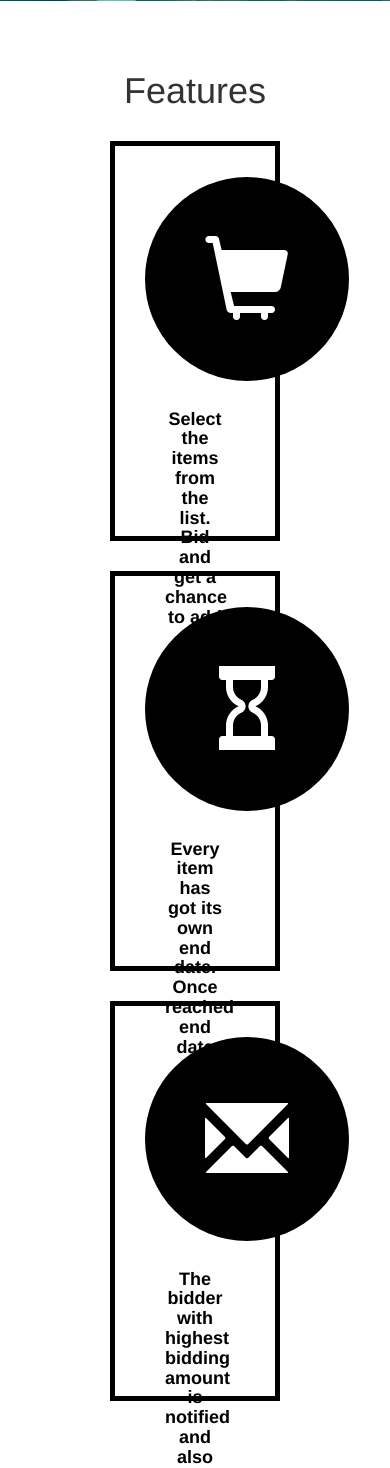
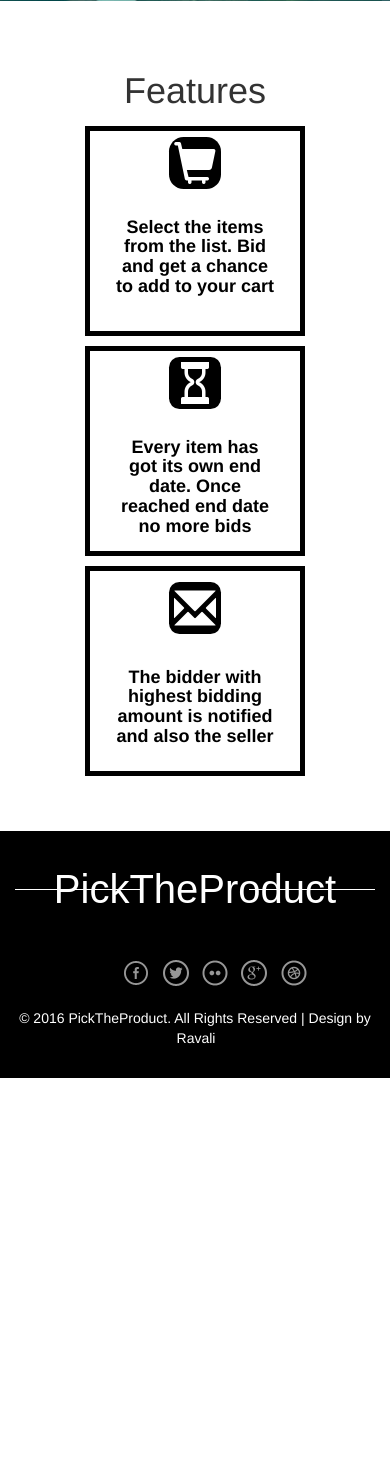
Before and after one commit to hadiqakhurshid1/Online_Auction_System_Project, a Django app: page / in a window 390 px wide. Shown: the part 451-1919 px from the top of the page. After the commit the page ends 1529 px from the top, so only its background shows below. Run offline with Django 3.2, Linux system fonts and the light colour scheme; data that the repository does not hold is empty; some libraries are stand-ins or nearby versions.

Commit message:
online auction system

```diff
--- a/online_auction_system/settings.py
+++ b/online_auction_system/settings.py
@@ -83,7 +83,7 @@ WSGI_APPLICATION = 'online_auction_system.wsgi.application'
 
 # Database
 # https://docs.djangoproject.com/en/1.9/ref/settings/#databases
-
+#
 # DATABASES = {
 #     'default': {
 #         'ENGINE': 'django.db.backends.mysql',
@@ -96,7 +96,7 @@ WSGI_APPLICATION = 'online_auction_system.wsgi.application'
 #         }
 #     }
 # }
-
+#
 db_from_env = dj_database_url.config()
 DATABASES = {}
 DATABASES['default'] = db_from_env
--- a/templates/auction_system/index.html
+++ b/templates/auction_system/index.html
@@ -3,6 +3,7 @@
 <html lang="en">
 <head>
     <meta charset="UTF-8">
+    <meta name="viewport" content="width=device-width, initial-scale=1, maximum-scale=1, user-scalable=no">
     <title>PickTheProduct</title>
     <meta name="viewport" content="width=device-width, initial-scale=1">
     <link rel="stylesheet" href="https://maxcdn.bootstrapcdn.com/bootstrap/3.3.6/css/bootstrap.min.css">
@@ -85,6 +86,7 @@
             font-size: 6em;
             border-radius: 50%;
         }
+
 
         h4 {
             padding: 20px;
@@ -245,7 +247,44 @@
             height: 1px;
             background: white;
         }
+        @media(max-width: 767px) {
+            .icon {
+                border: 5px solid black;
+                padding: 5px;
+                margin: 5px;
+                height: 210px;
+            }
 
+            .glyphicon-shopping-cart {
+                background-color: black;
+                color: white;
+                padding: 5px;
+                font-size: 3em;
+                border-radius: 28%;
+            }
+
+            .glyphicon-hourglass {
+                background-color: black;
+                color: white;
+                padding: 5px;
+                font-size: 3em;
+                border-radius: 20%;
+            }
+
+            .glyphicon-envelope {
+                background-color: black;
+                color: white;
+                padding: 5px;
+                font-size: 3em;
+                border-radius: 20%;
+                margin: 5px;
+            }
+
+            .carts .container h1 {
+                color: #fff;
+                font-size: 0.8rem;
+            }
+        }
     </style>
 </head>
 <body>
@@ -280,19 +319,19 @@
     <div class="item">
         <div class="carts container">
             <h1 align="center">Features</h1>
-            <div class="col-md-4 text-center">
+            <div class="col-md-4 col-xs-12 text-center">
                 <div class="icon">
                     <span class="glyphicon glyphicon-shopping-cart"></span>
                     <h4><b>Select the items from the list. Bid and get a chance to add to your cart</b></h4>
                 </div>
             </div>
-            <div class="col-md-4 text-center">
+            <div class="col-xs-12 col-md-4 text-center">
                 <div class="icon">
                     <span class="glyphicon glyphicon-hourglass"></span>
                     <h4><b>Every item has got its own end date. Once reached end date no more bids</b></h4>
                 </div>
             </div>
-            <div class="col-md-4 text-center">
+            <div class="col-xs-12 col-md-4 text-center">
                 <div class="icon">
                     <span class="glyphicon glyphicon-envelope"></span>
                     <h4><b>The bidder with highest bidding amount is notified and also the seller</b></h4>
```
